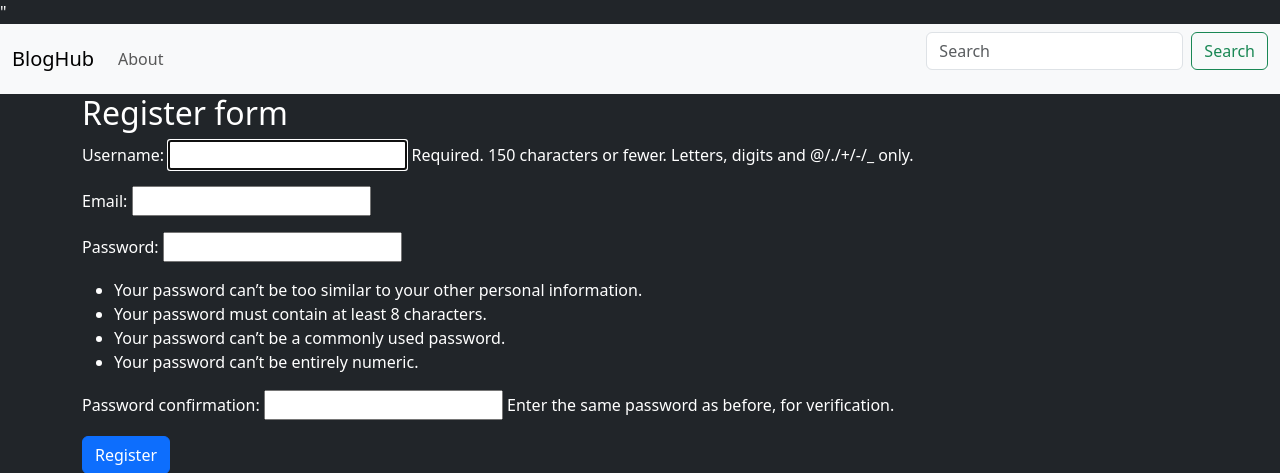
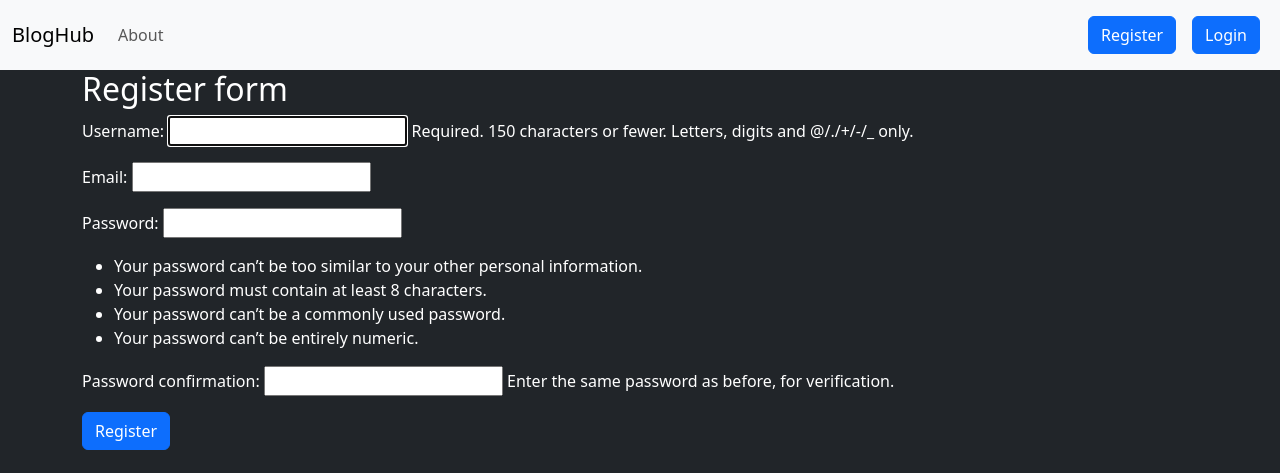
Before and after one commit to ujjaldas-11/django-blog-app, a Django app: page /register/ in a window 1280 px wide. Shown: the top 473 px of the page. Run offline with Django 5.2, Linux system fonts and the light colour scheme.

Commit message:
implemented login feature

```diff
--- a/myblogApp/settings.py
+++ b/myblogApp/settings.py
@@ -134,5 +134,5 @@ MEDIA_ROOT=os.path.join(BASE_DIR,'media')
 
 
 LOGIN_URL='/accounts/login/'
-LOGIN_REDIRECT_URL=''
-LOGOUT_REDIRECT_URL=''
+LOGIN_REDIRECT_URL='tweet_list'
+LOGOUT_REDIRECT_URL='tweet_list'
--- a/tweet/templates/layout.html
+++ b/tweet/templates/layout.html
@@ -27,10 +27,29 @@
                 </li>
 
               </ul>
-              <form class="d-flex" role="search">
+              <!-- <form class="d-flex" role="search">
                 <input class="form-control me-2" type="search" placeholder="Search" aria-label="Search"/>
                 <button class="btn btn-outline-success" type="submit">Search</button>
-              </form>
+              </form> -->
+
+              {% if user.is_authenticated %}
+
+                <a href="{% url 'login' %}">
+                  <button class="btn btn-danger">Logout</button>
+                </a>
+
+              {% else %}
+
+                <a href="{% url 'register' %}">
+                  <button class="btn btn-primary m-2">Register</button>
+                </a>
+
+                <a href="{% url 'login' %}">
+                  <button class="btn btn-primary m-2">Login</button>
+                </a>
+
+              {% endif %}
+
             </div>
           </div>
         </nav>
--- a/myblogApp/templates/registration/register.html
+++ b/tweet/templates/registration/register.html
@@ -1,4 +1,4 @@
-"{% extends "layout.html" %}
+{% extends "layout.html" %}
 
 {% block content %}
 <h2>Register form</h2>
--- a/tweet/urls.py
+++ b/tweet/urls.py
@@ -7,4 +7,5 @@ urlpatterns = [
     path('edit/<int:tweet_id>/', views.update_tweet, name="edit-tweet"),
     path('delete/<int:tweet_id>/', views.delete_tweet, name="delete-tweet"),
     path('register/', views.register, name="register"),
+    path('login/', views.login_view, name="login")
 ]
--- a/tweet/views.py
+++ b/tweet/views.py
@@ -2,7 +2,8 @@ from django.shortcuts import render, redirect, get_object_or_404
 from .models import Tweet
 from .forms import TweetForm, UserRegistrationForm
 from django.contrib.auth.decorators import login_required
-from django.contrib.auth import login
+from django.contrib.auth import login, authenticate, logout
+from django.contrib import messages
 
 def index(request):
     return render(request, 'index.html')
@@ -66,3 +67,31 @@ def register(request):
         form = UserRegistrationForm()
 
     return render(request, 'registration/register.html', {'form': form})
+
+
+def login_view(request):
+
+    if request.user.is_authenticated:
+        return redirect('tweet_list')
+
+    if request.method == "POST":
+        username = request.POST.get('username')
+        password = request.POST.get('password')
+
+        user = authenticate(request, username=username, password=password)
+
+        if user is not None:
+            login(request, user)
+            messages.success(request, f'Wellcome back, {username}!')
+            return redirect('tweet_list')
+        else:
+            messages.error(request, 'Invalid credentials')
+
+    return render(request, 'login.html')
+
+
+@login_required
+def logout_view(request):
+    logout(request)
+    messages.success(request, f'You have logged out.')
+    return redirect('tweet_list')
```
Also changed, not shown: myblogApp/templates/registration/login.html (deleted, +0 -14 lines), tweet/templates/registration/login.html (added, +24 -0 lines), db.sqlite3, tweet/templates/registration/log_out.html (renamed from myblogApp/templates/registration/log_out.html).
